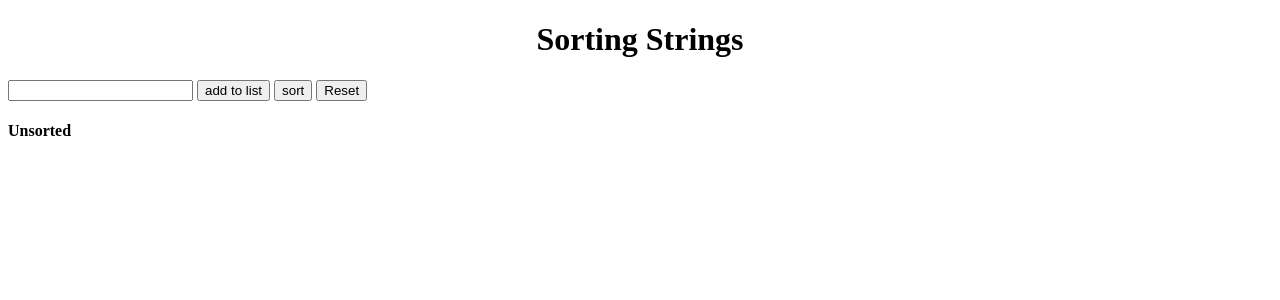
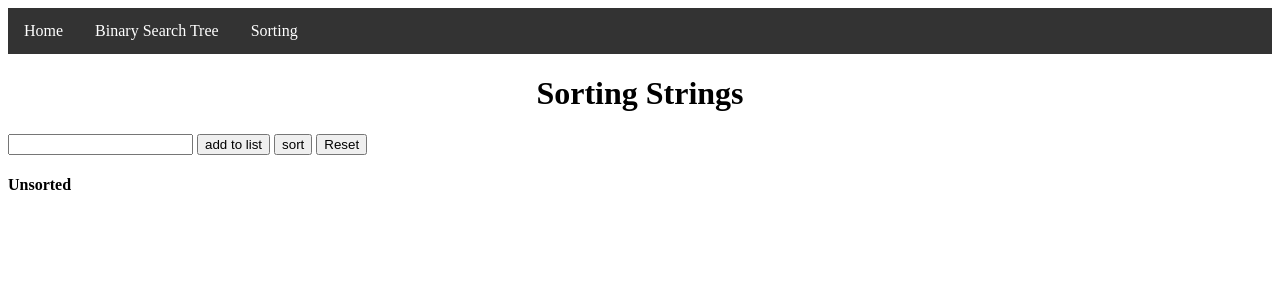
Before and after one commit to Gautamaggrawal/algovisualizer, a Django app: page /sort/ in a window 1280 px wide. Shown: the top 300 px of the page. Run offline with Django 3.2, Linux system fonts and the light colour scheme; some libraries are stand-ins or nearby versions.

Commit message:
frontend improved

```diff
--- a/search/templates/search.html
+++ b/search/templates/search.html
@@ -1,7 +1,40 @@
 <!DOCTYPE html>
 <html>
+<head>
+	<title>Sort</title>
+	<style type="text/css">
+		#nav {
+  list-style-type: none;
+  margin: 0;
+  padding: 0;
+  overflow: hidden;
+  background-color: #333;
+}
+
+#navli {
+  float: left;
+}
+
+#navli a {
+  display: block;
+  color: white;
+  text-align: center;
+  padding: 14px 16px;
+  text-decoration: none;
+}
+
+#navli a:hover {
+  background-color: #111;
+}
+	</style>
+</head>
 
 <body>
+	<ul id="nav">
+  <li id="navli"><a href="/">Home</a></li>
+  <li id="navli"><a href="/bst/">Binary Search Tree</a></li>
+  <li id="navli"><a href="/sort/">Sorting</a></li>
+</ul>
 	<center><h1>Sorting Strings</h1></center>
 	<input type='text' id='idea' />
 	<input type='button' value='add to list' id='add' />
```
Also changed, not shown: bst/templates/bst/bst.html (+33 -0 lines).
